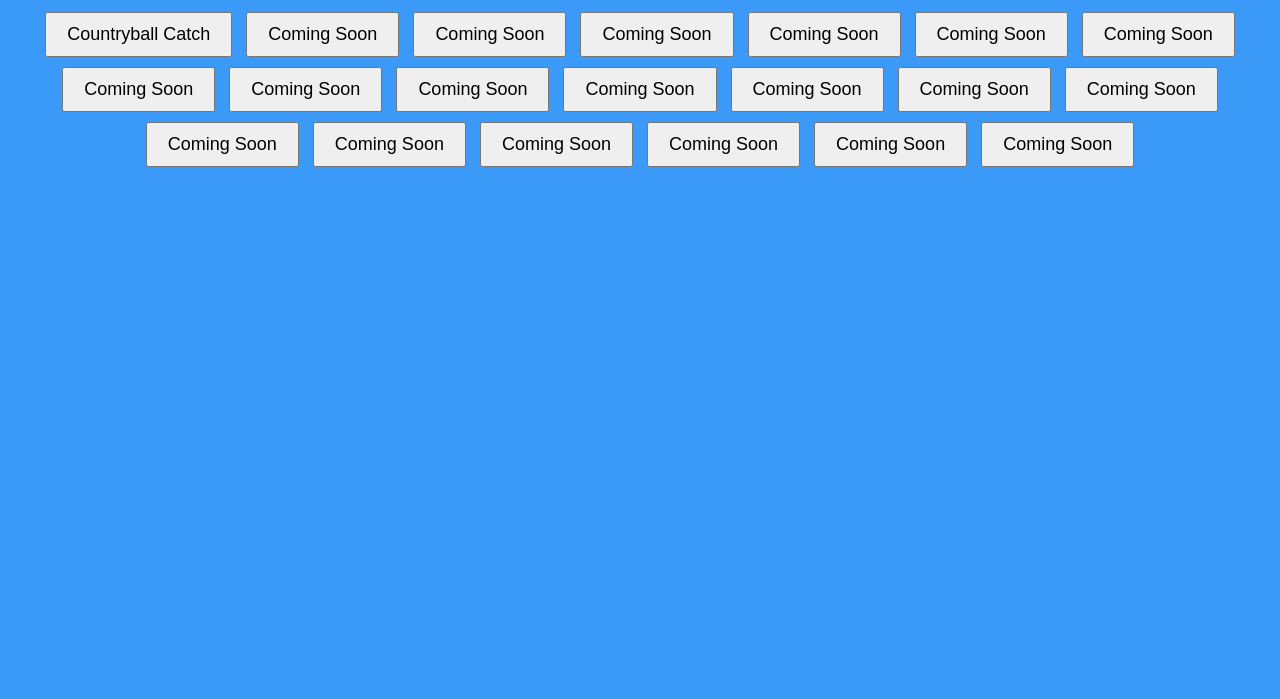
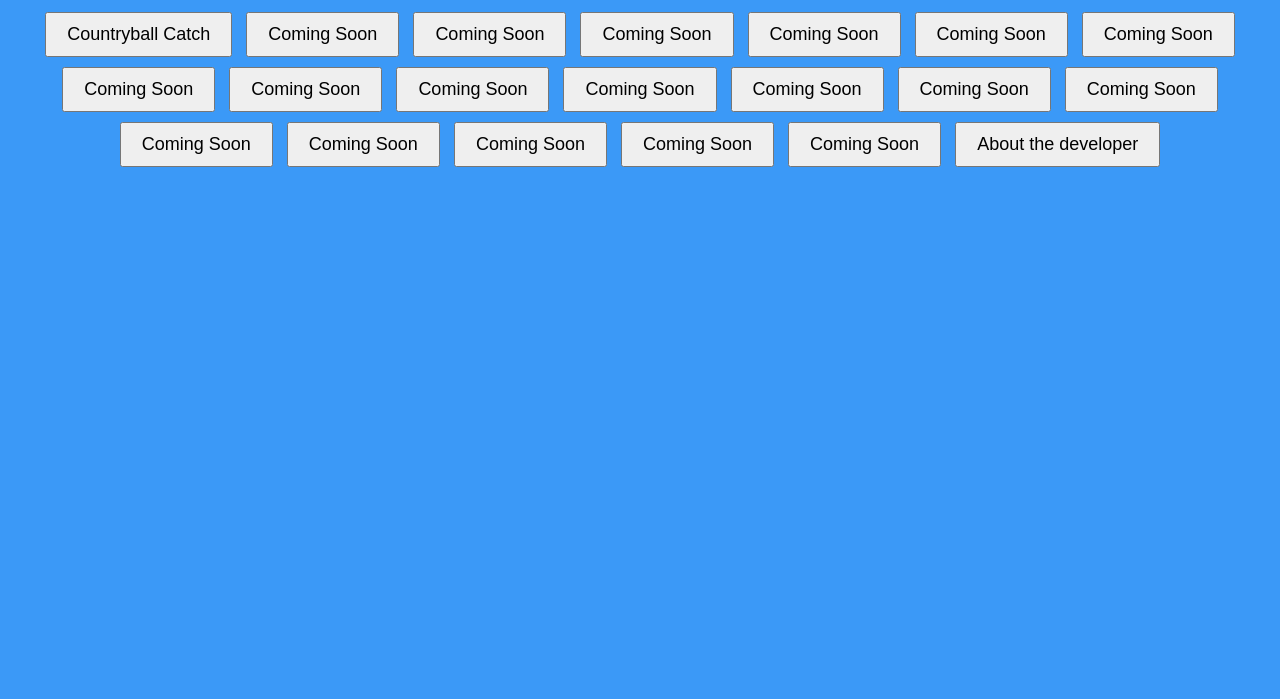
Before and after one commit to VikiLovesCoding/vikilovescoding.github.io, a plain HTML site: page index.html in a window 1280 px wide. Shown: the part 101-800 px from the top of the page. Drawn offline with Linux system fonts and the light colour scheme.

Commit message:
Update index.html

```diff
--- a/index.html
+++ b/index.html
@@ -46,7 +46,7 @@
 <a href='https://vikilovescoding.github.io/ComingSoon/'><button>Coming Soon</button></a>
 <a href='https://vikilovescoding.github.io/ComingSoon/'><button>Coming Soon</button></a>
 <a href='https://vikilovescoding.github.io/ComingSoon/'><button>Coming Soon</button></a>
-<a href='https://vikilovescoding.github.io/ComingSoon/'><button>Coming Soon</button></a>
+<a href='https://vikilovescoding.github.io/VikiLovesCoding/'><button>About the developer</button></a>
 
 </body>
 </html>
```
